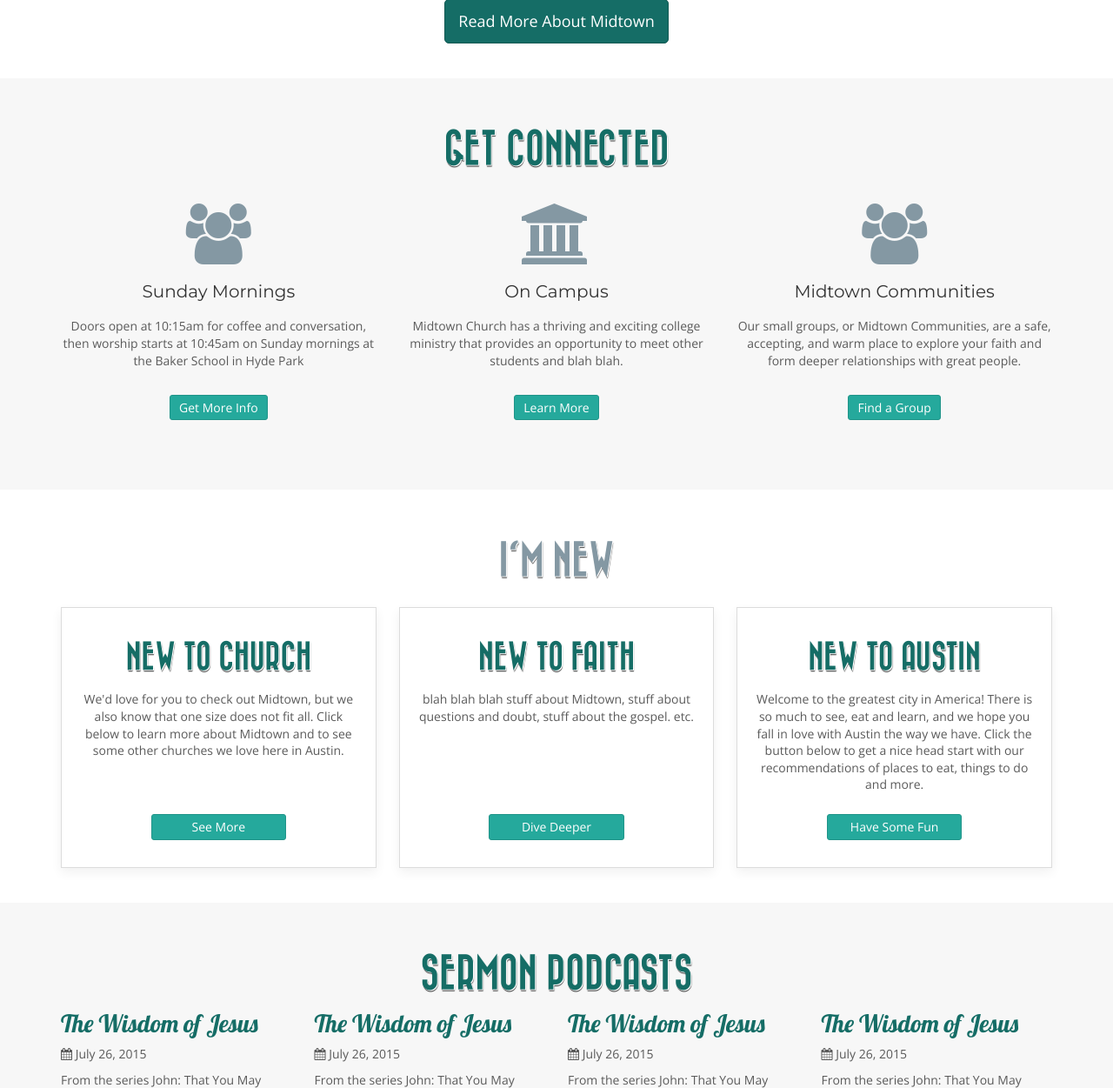
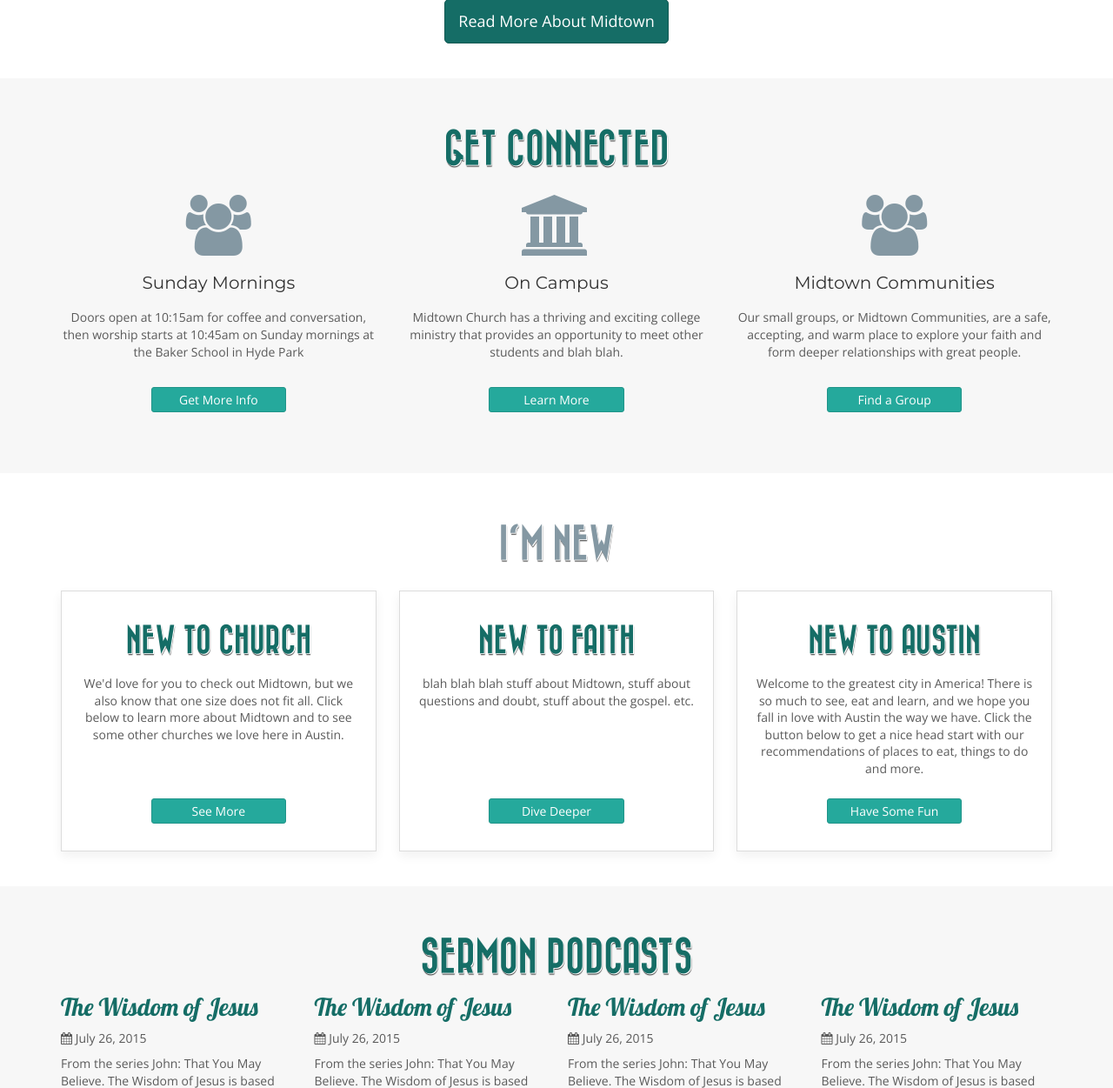
Before and after one commit to internetjason/midtownaustin, a PHP site: page / in a window 1280 px wide. Shown: the part 769-2020 px from the top of the page at 87% size. Run offline with PHP 8.4, Linux system fonts and the light colour scheme; some libraries are stand-ins or nearby versions.

Commit message:
fixed button widths and div heights

```diff
--- a/css/style.css
+++ b/css/style.css
@@ -98,7 +98,12 @@ h1, h2, h3 {
     height: 300px;
 }
 
-#new .icon-box .btn {
+#getconnected .equal-height {
+    height: 280px;
+    margin-top: 20px;
+}
+
+#new .icon-box .btn, #getconnected .equal-height .btn {
     position: absolute;
     margin-left: auto;
     margin-right: auto;
@@ -217,6 +222,11 @@ nav.shrink .navbar-toggle {
 
 /* RESPONSIVE CSS
 -------------------------------------------------- */
+@media (max-width: 1200px) {
+    h4 {
+        font-size: 24px;
+    }
+}
 
 @media (max-width: 992px) {
     .navbar-brand img {
@@ -251,6 +261,7 @@ nav.shrink .navbar-toggle {
         font-size: 15px;
         line-height: 1.4;
     }
+
 }
 
 @media (max-width: 768px) {
--- a/index.html
+++ b/index.html
@@ -29,8 +29,6 @@
 <script src="https://oss.maxcdn.com/respond/1.4.2/respond.min.js"></script>
 <![endif]-->
 
-        <!-- Custom styles for this template -->
-        <link href="css/style.css" rel="stylesheet">
     </head>
     <!-- NAVBAR
 ================================================== -->
@@ -123,32 +121,38 @@
         </section>
 
         <!-- Connect Section - Shaded -->
-        <section class="bg-light-gray">
+        <section id="getconnected" class="bg-light-gray">
             <div class="container">
                 <div class="row text-center get-connected">
                     <div class="col-sm-12">
                         <h2>Get Connected</h2>
                     </div>
-                    <div class="col-sm-4">
+                    <div class="col-md-4">
+                        <div class="equal-height">
                             <i class="fa fa-users fa-5x"></i>
                             <h5>Sunday Mornings</h5>
                             <p>Doors open at 10:15am for coffee and conversation, then worship
                             starts at 10:45am on Sunday mornings at the Baker School in Hyde Park</p>
-                        <p><button type="button" class="btn btn-success">Get More Info</button></p>
+                            <a href="#" class="btn btn-success">Get More Info</a>
                         </div>
-                    <div class="col-sm-4">
+                    </div>
+                    <div class="col-md-4">
+                        <div class="equal-height">
                             <i class="fa fa-university fa-5x"></i>
                             <h5>On Campus</h5>
                             <p>Midtown Church has a thriving and exciting college ministry that
                             provides an opportunity to meet other students and blah blah.</p>
-                        <p><button type="button" class="btn btn-success">Learn More</button></p>
+                            <a href="#" class="btn btn-success">Learn More</a>
                             </div>
-                    <div class="col-sm-4">
+                    </div>
+                    <div class="col-md-4">
+                        <div class="equal-height">
                             <i class="fa fa-users fa-5x"></i>
                             <h5>Midtown Communities</h5>
                             <p>Our small groups, or Midtown Communities, are a safe, accepting, and warm
                             place to explore your faith and form deeper relationships with great people.</p>
-                        <p><button type="button" class="btn btn-success">Find a Group</button></p>
+                            <a href="#" class="btn btn-success">Find a Group</a>
+                        </div>
                     </div>
                 </div>
             </div>
@@ -160,7 +164,7 @@
                     <div class="col-sm-12 text-center">
                         <h2 class="h-gray"><span>I'm New</span></h2>
                     </div>
-                    <div class="col-sm-4 text-center">
+                    <div class="col-md-4 text-center">
                         <div class="icon-box boxed">
                             <h3>New To Church</h3>
                             <p>We'd love for you to check out Midtown, but we also know that one
@@ -169,14 +173,14 @@
                             <a href="#" class="btn btn-success">See More</a>
                         </div>
                     </div>
-                    <div class="col-sm-4 text-center">
+                    <div class="col-md-4 text-center">
                         <div class="icon-box boxed">
                             <h3>New To Faith</h3>
                             <p>blah blah blah stuff about Midtown, stuff about questions and doubt, stuff about the gospel. etc.</p>
                             <a href="#" class="btn btn-success">Dive Deeper</a>
                         </div>
                     </div>
-                    <div class="col-sm-4 text-center">
+                    <div class="col-md-4 text-center">
                         <div class="icon-box boxed">
                             <h3>New To Austin</h3>
                             <p>Welcome to the greatest city in America! There is so much to see, eat and learn, and we hope you fall in love with Austin the way we have. Click the button below to get a nice head start with our recommendations of places to eat, things to do and more.</p>
```
Lines whose indentation alone changed are shown as unchanged.
